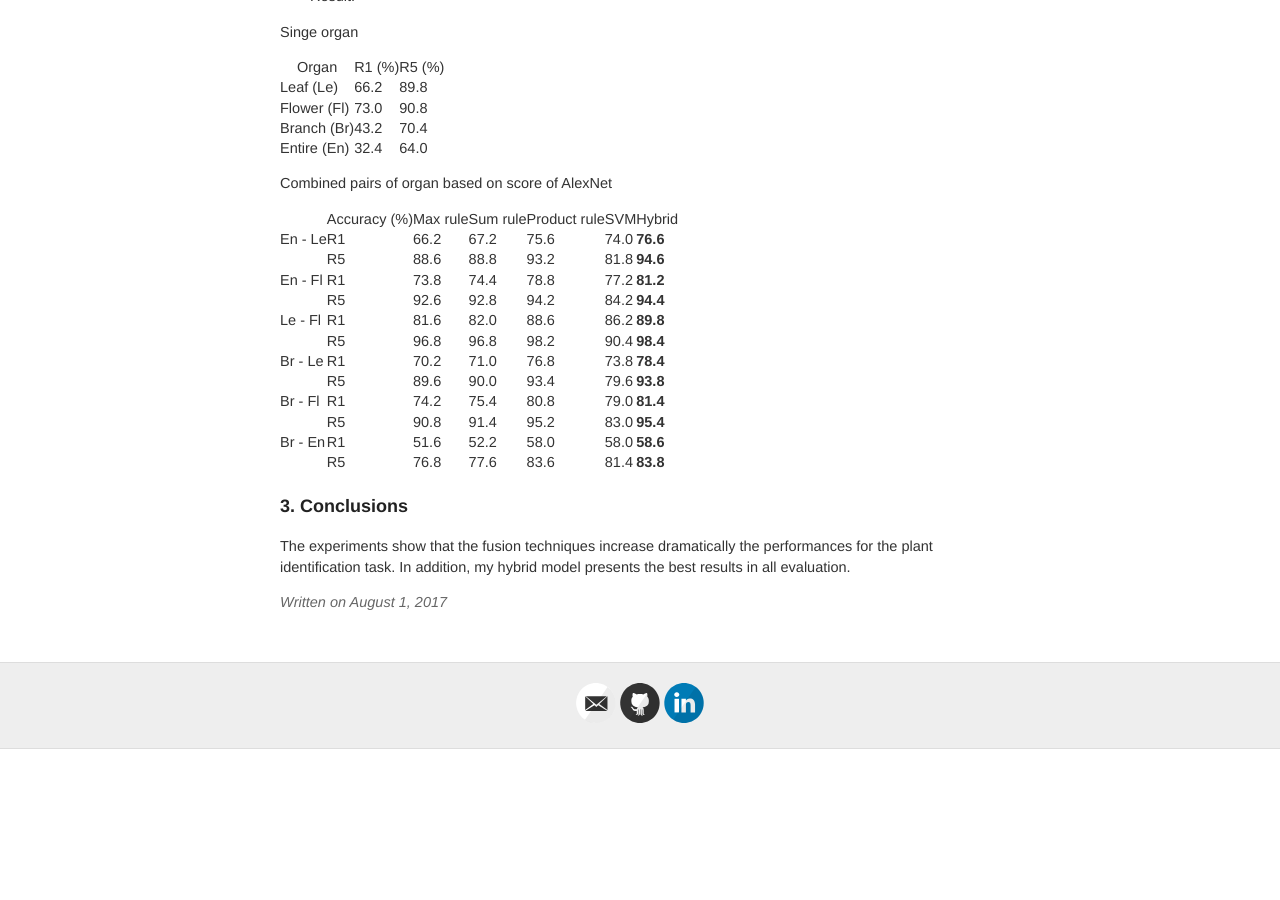
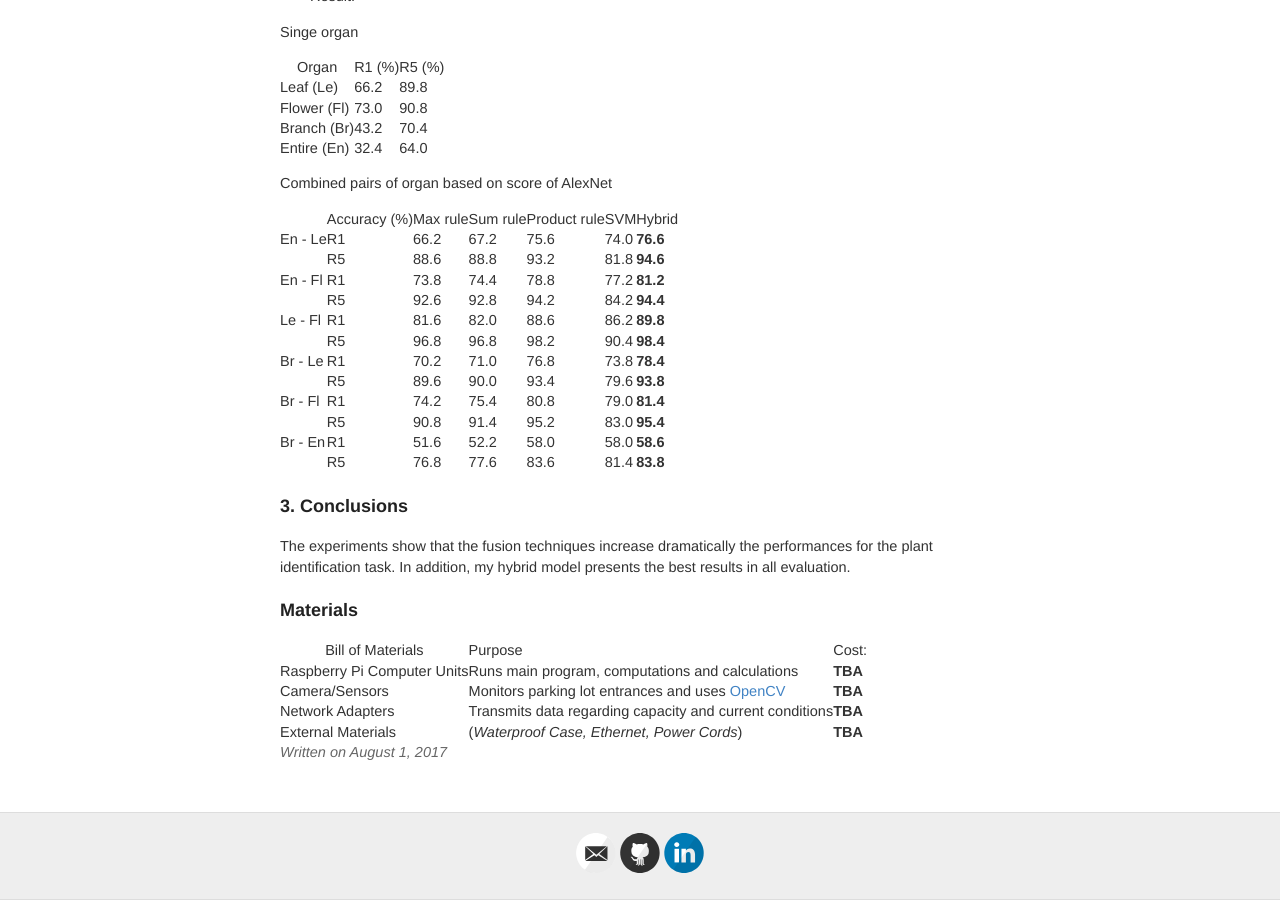
Before and after one commit to peace195/peace195.github.io, a Jekyll site: the page built from _posts/2017-08-01-late-fusion-score.md, in a window 1280 px wide and 900 px high, scrolled down 1267 px. Built offline with Jekyll 4.4.1, drawn with Linux system fonts in a browser that asks for light colours; our own code applies the rules of GitHub Pages for plain Markdown files; formulas are drawn with MathJax 3; comment, search, counter and statistics services are not loaded; before the commit the page ends 2016 px from its top, so only the background shows below that.

Commit message:
table sample

```diff
--- a/_posts/2017-08-01-late-fusion-score.md
+++ b/_posts/2017-08-01-late-fusion-score.md
@@ -95,3 +95,13 @@ Combined pairs of organ based on score of AlexNet
 The experiments show that the fusion techniques increase dramatically the
 performances for the plant identification task. In addition, my hybrid model presents the best results in all
 evaluation.
+
+## Materials
+
+
+| Bill of Materials | Purpose | Cost: |
+|---|:---|:---|
+| Raspberry Pi Computer Units  | Runs main program, computations and calculations  | **TBA**  |
+| Camera/Sensors  | Monitors parking lot entrances and uses [OpenCV](http://opencv.org/) | **TBA**   |
+| Network Adapters  | Transmits data regarding capacity and current conditions    | **TBA**   |
+| External Materials  | (*Waterproof Case, Ethernet, Power Cords*)   | **TBA**   |
```
